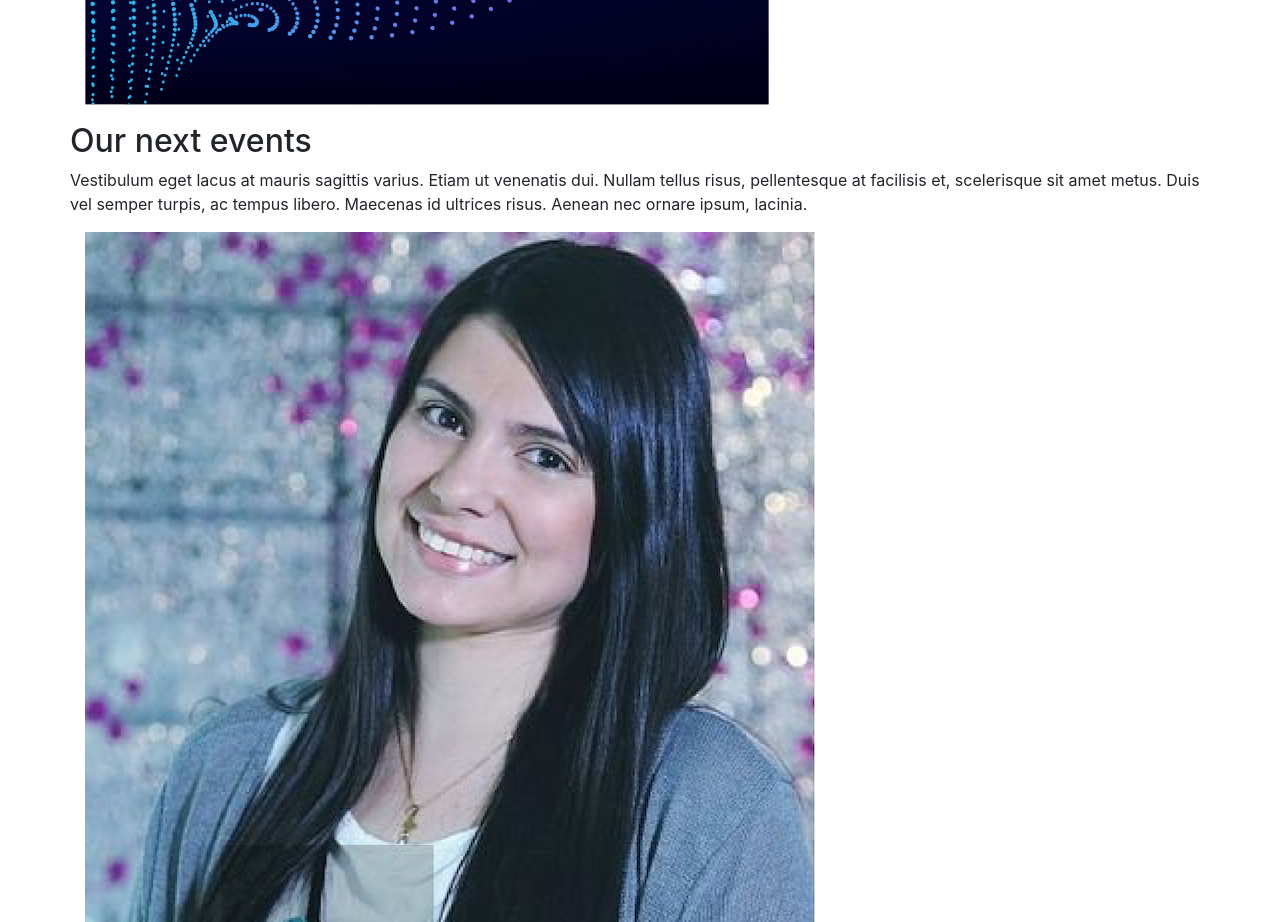
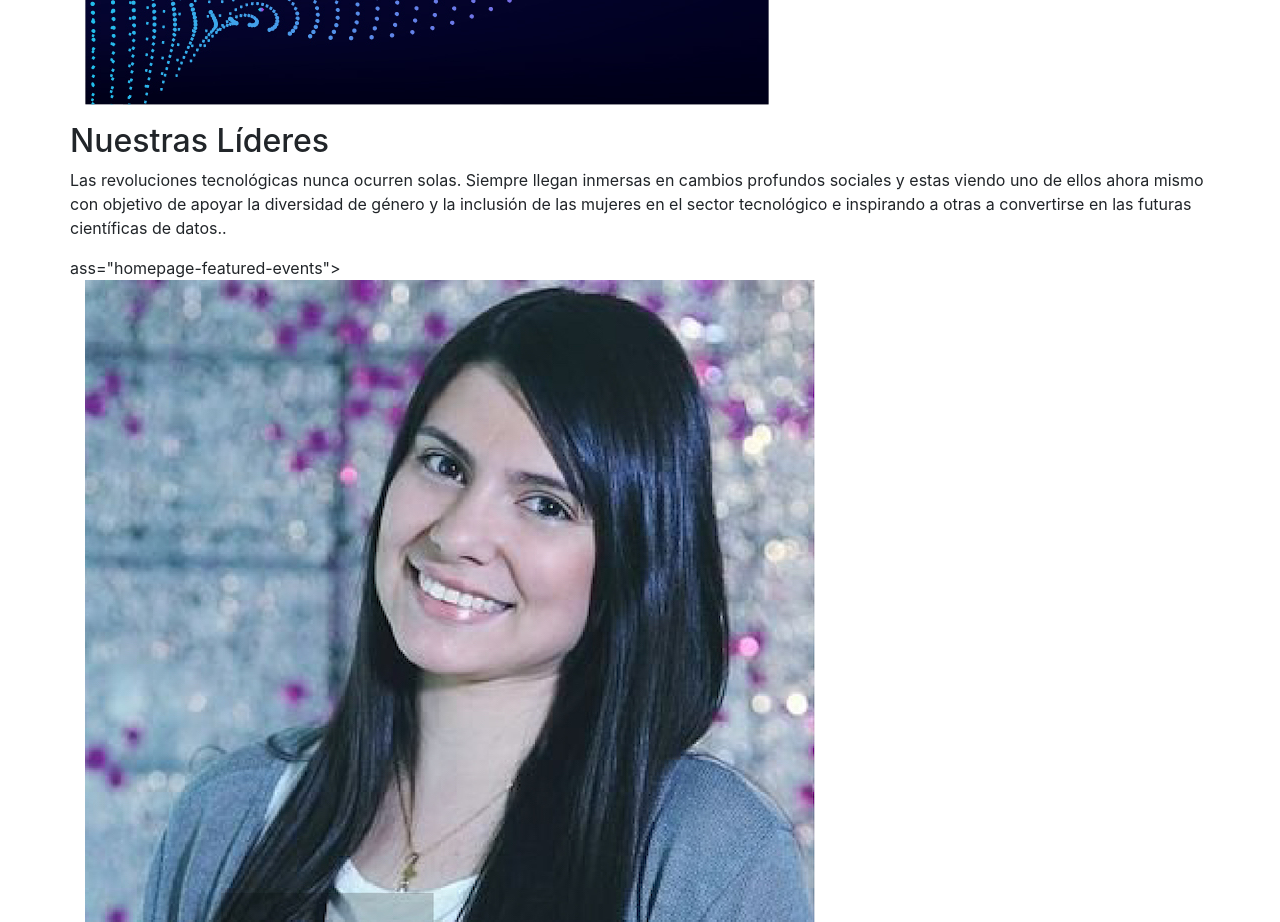
Before and after one commit to jsnunki/widscolombia, a website with bundled scripts: page app/cali.html in a window 1280 px wide. Shown: the part 7100-8022 px from the top of the page. Built offline with nearby package versions, Linux system fonts and the light colour scheme.

Commit message:
actualización de texto

```diff
--- a/app/cali.html
+++ b/app/cali.html
@@ -263,12 +263,10 @@
     <div class="container">
       <div class="row">
         <div class="next-events-section-header">
-          <h2 class="entry-title">Our next events</h2>
-          <p>Vestibulum eget lacus at mauris sagittis varius. Etiam ut venenatis dui. Nullam tellus risus, pellentesque
-            at facilisis et, scelerisque sit amet metus. Duis vel semper turpis, ac tempus libero. Maecenas id ultrices
-            risus. Aenean nec ornare ipsum, lacinia.</p>
-        </div>
-        <div class="homepage-featured-events">
+          <h2 class="entry-title">Nuestras Líderes</h2>
+          <p>Las revoluciones tecnológicas nunca ocurren solas. Siempre llegan inmersas en cambios profundos sociales y estas viendo uno de ellos ahora mismo con objetivo de apoyar la diversidad de género y la inclusión de las mujeres en el sector
+            tecnológico e inspirando a otras a convertirse en las futuras científicas de datos..</p>
+        </div>ass="homepage-featured-events">
         <div class="container">
           <div class="row">
             <div class="col-12">
--- a/app/styles/main.scss
+++ b/app/styles/main.scss
@@ -535,6 +535,10 @@ Hamburger Menu
   background-size: cover !important;
 }
 
+.homepage-featured-events.bg {
+    background: url("/images/featured-events-bg.jpg") no-repeat center
+}
+
 .homepage-featured-events .event-content-wrap {
   position: relative;
   padding: 36px 18px;
@@ -686,8 +690,12 @@ Hamburger Menu
 }
 
 @media screen and (min-width: 1200px) {
+  .homepage-featured-events.bg {
+    min-height: 1480px;
+  }
+
   .homepage-featured-events {
-    min-height: 1480px;
+    min-height: 1200px;
   }
 
   .homepage-featured-events .positioning-event-1 {
```
Also changed, not shown: app/bogota.html (+3 -4 lines), app/medellin.html (+4 -5 lines), app/neiva.html (+3 -4 lines). Lines whose indentation alone changed are shown as unchanged.
